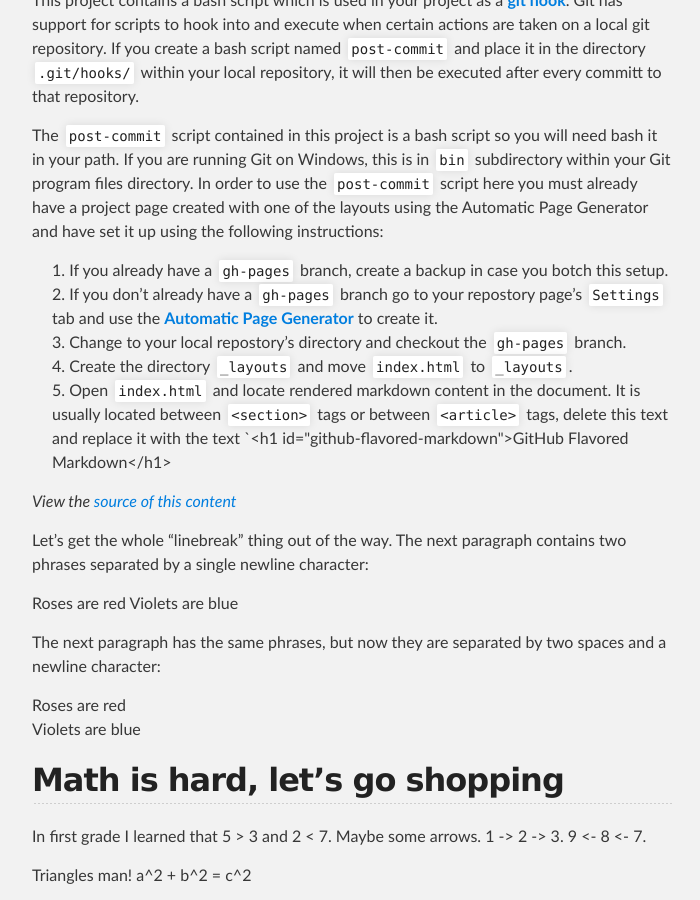
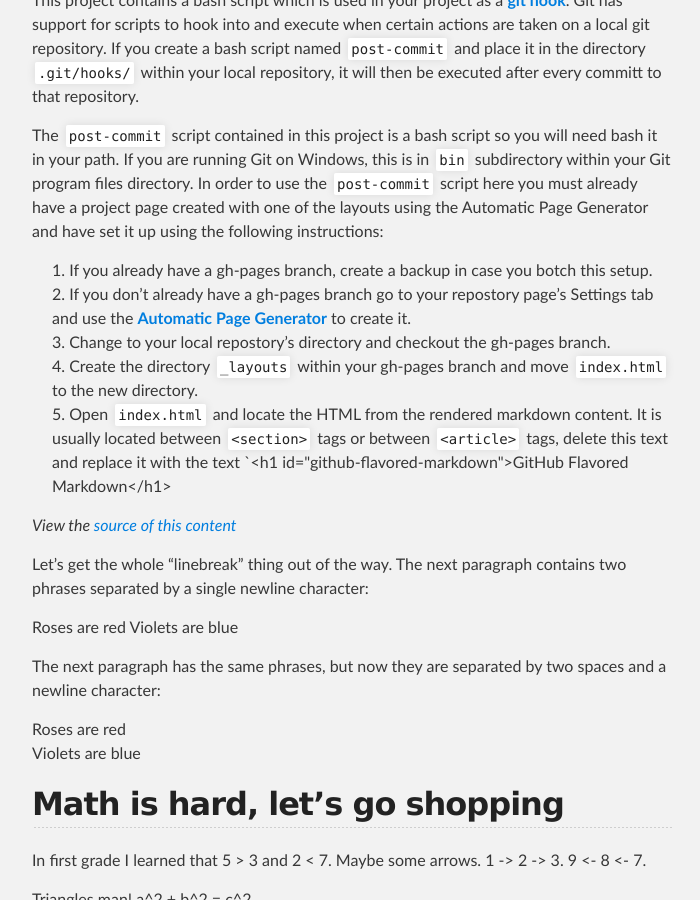
Before and after one commit to CoryG89/docsync, a Jekyll site: the page built from index.md, in a window 1280 px wide and 900 px high, scrolled down 1041 px. Shown: the whole window, without its empty margins (288-988 px from the left). Built offline with Jekyll 4.4.1, drawn with Linux system fonts in a browser that asks for light colours; nearby versions of some CDN libraries; Markdown is read by kramdown in place of the engine named in the settings; some of the changed text lies outside the part shown.

Commit message:
Sync README.md in master branch to index.md in gh-pages

```diff
--- a/index.md
+++ b/index.md
@@ -26,8 +26,9 @@
  - Here is a [**relative link to a doc file**][7] which should work on project
    page as well.
  - Here is [**another relative link to a doc**][8].
- - Check out the [**GitHub Flavored Markup doc**][5] which shows off the markup
-   that will work if using the `markup: redcarpet` option in `_config.yml`.
+ - Check out the [**GitHub Flavored Markup doc**][5] which shows off the
+   markup that will work if using the `markup: redcarpet` option in
+   `_config.yml`.
 
 ## How to Easily Sync README.md to Project Page
 
@@ -45,15 +46,16 @@
 one of the layouts using the Automatic Page Generator and have set it up using
 the following instructions:
 
- 1. If you already have a `gh-pages` branch, create a backup in case you botch
+ 1. If you already have a gh-pages branch, create a backup in case you botch
     this setup.
- 2. If you don't already have a `gh-pages` branch go to your repostory page's
-    `Settings` tab and use the [**Automatic Page Generator**][2] to create
+ 2. If you don't already have a gh-pages branch go to your repostory page's
+    Settings tab and use the [**Automatic Page Generator**][2] to create
     it.
- 3. Change to your local repostory's directory and checkout the `gh-pages`
+ 3. Change to your local repostory's directory and checkout the gh-pages
     branch.
- 4. Create the directory `_layouts` and move `index.html` to `_layouts`.
- 5. Open `index.html` and locate rendered markdown content in the document.
+ 4. Create the directory `_layouts` within your gh-pages branch and move
+    `index.html` to the new directory.
+ 5. Open `index.html` and locate the HTML from the rendered markdown content.
     It is usually located between `<section>` tags or between `<article>`
     tags, delete this text and replace it with the text `{{ content }}`.
  6. Copy the `process-rel-links.js` file from the `docsync` directory to
@@ -62,13 +64,13 @@
     is only needed if jquery is not already included in your layout's
     `index.html` already.
 
-    `<script src="//ajax.googleapis.com/ajax/libs/jquery/2.0.0/jquery.min.js"></script>`
-    `<script src="javascripts/process-rel-links.js" type="text/javascript"></script>`
+    <script src="//ajax.googleapis.com/ajax/libs/jquery/2.0.0/jquery.min.js"></script>
+    <script src="javascripts/process-rel-links.js" type="text/javascript"></script>
 
  8. Copy the `index.html` file and use it to create two new files
     `readme.html` and `docs.html`, these will be the two layouts we will
     use to render our `README.md` file and our other markdown documentation
-    in our `docs/*` in the `master` branch.
+    in our `docs/*` directory in the `master` branch.
  9. The `readme.html` file will use our base layout, so it will not need any
     modification. However, in order to make relative linking work right, we
     need to open `docs.html` and find the `link` and `script` tags where
```
